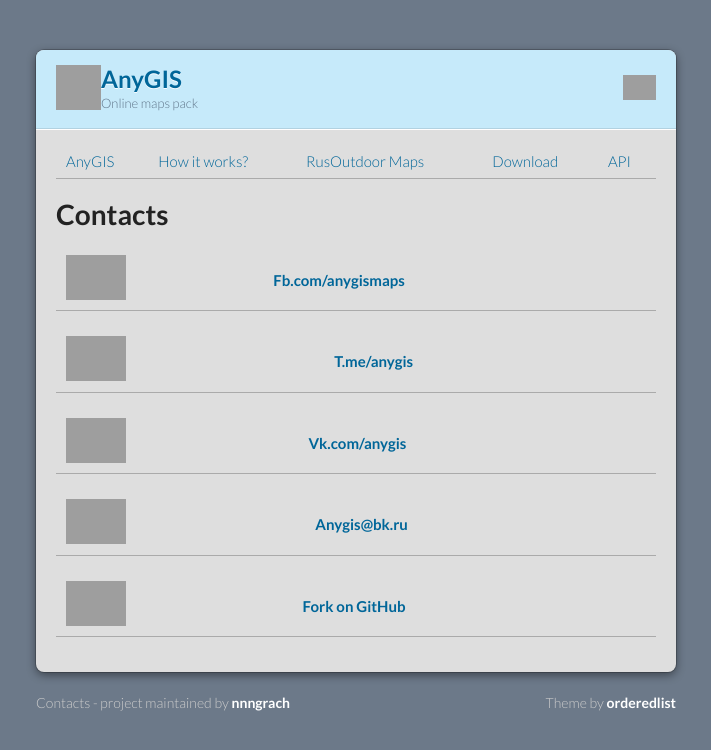
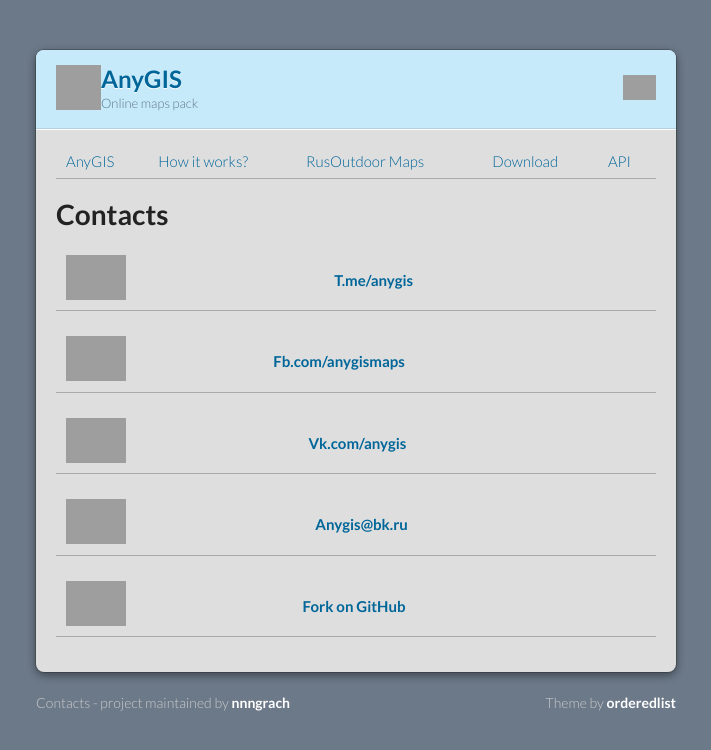
Before and after one commit to nnngrach/AnyGIS_Site, a Jekyll site: the page built from Web/Html/Contacts_en.md, in a window 1280 px wide, cut to the strip 0-750 px from the top of the page. Shown: the whole strip, without its empty margins (284-995 px from the left). Built offline with Jekyll 4.4.1, drawn with Linux system fonts in a browser that asks for light colours; grey boxes are pictures that could not be loaded.

Commit message:
update contacts

```diff
--- a/Web/Html/Contacts_en.md
+++ b/Web/Html/Contacts_en.md
@@ -15,9 +15,9 @@ layout: default
 
 # Contacts
 
+| <img src="https://anygis.ru/Web/Img/icon_tm.png" width="60"/> | **[T.me/anygis][14]** |
+
 | <img src="https://anygis.ru/Web/Img/icon_fb.png" width="60"/> | **[Fb.com/anygismaps][10]** |
-
-| <img src="https://anygis.ru/Web/Img/icon_tm.png" width="60"/> | **[T.me/anygis][14]** |
 
 | <img src="https://anygis.ru/Web/Img/icon_vk.png" width="60"/> | **[Vk.com/anygis][11]** |
 
```
Also changed, not shown: Web/Html/Contacts_ru.md (+3 -2 lines).
